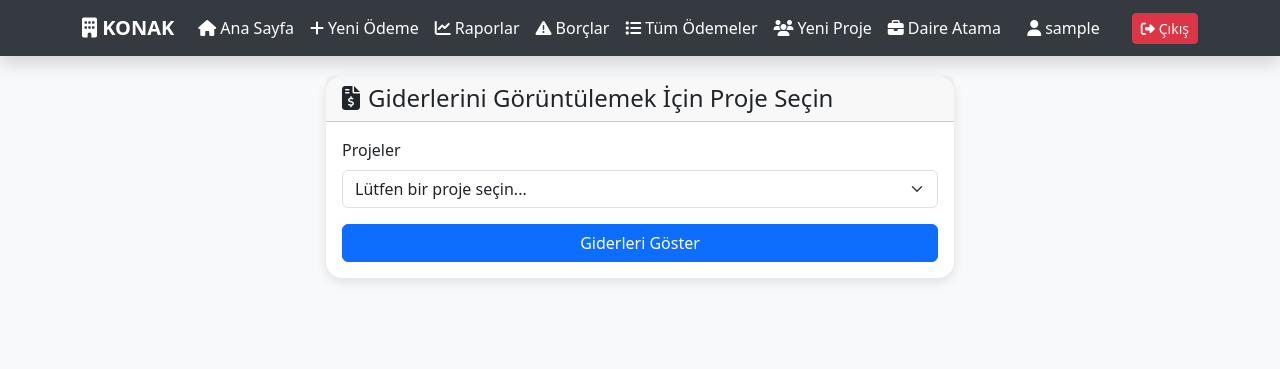
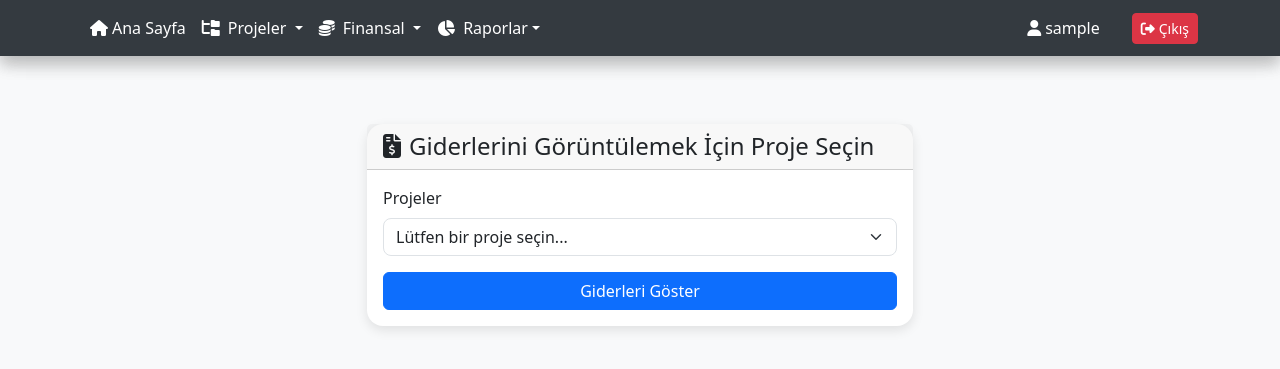
Before and after one commit to hsynay/ExpenseManager, a Flask app: page /expenses/select_project in a window 1280 px wide. Shown: the top 369 px of the page. Run offline with Flask 3, Linux system fonts and the light colour scheme; the visitor is signed in with stand-in values (Sample User, id 1); data that the repository does not hold is empty; some libraries are stand-ins or nearby versions.

Commit message:
V2.0.1- Hatalar düzeltildi.

```diff
--- a/app.py
+++ b/app.py
@@ -15,7 +15,7 @@
 # veri ekleme yapılan tüm sayfalrda silme ve düzenleme butonları eklensin
 #
 # git add .
-#  git commit -m "Giderler sayfası ve ödeme planı düzenlemeleri"
+#  git commit -m "Yeni özellikler eklendi."
 #  git push origin main
 #  git branch
 # --------------------
@@ -51,7 +51,6 @@
 # --------------------
 # ROUTELAR
 # --------------------
-
 @app.route('/login', methods=['GET', 'POST'])
 def login():
     if request.method == 'POST':
@@ -104,8 +103,6 @@
 
 # app.py'deki add_flats fonksiyonunu bununla değiştirin
 
-# app.py dosyanızdaki mevcut add_flats fonksiyonunu bu kodla değiştirin.
-
 @app.route('/project/<int:project_id>/flats', methods=['GET', 'POST'])
 def add_flats(project_id):
     """
@@ -140,7 +137,7 @@
 
             conn.commit()
             flash('Daire listesi başarıyla güncellendi.', 'success')
-            return redirect(url_for('dashboard'))
+            return redirect(url_for('assign_flat_owner'))
 
         except Exception as e:
             conn.rollback()
@@ -179,12 +176,6 @@
 
 # app.py dosyanıza ekleyin
 
-# app.py dosyanızdaki @app.route('/assign_flat_owner', methods=['GET', 'POST']) fonksiyonunu tamamen bu kodla değiştirin
-
-# app.py dosyanızdaki @app.route('/assign_flat_owner', methods=['GET', 'POST']) fonksiyonunu tamamen bu kodla değiştirin
-
-# app.py dosyanıza bu yeni route'u ekleyin.
-
 @app.route('/expenses/select_project', methods=['GET', 'POST'])
 def select_project_for_expenses():
     if 'user_id' not in session:
@@ -208,15 +199,9 @@
                            projects=projects,
                            user_name=session.get('user_name'))
 
-# app.py dosyanıza bu yeni route'u ekleyin.
-
-# app.py'de new_supplier_payment fonksiyonunu SİLİN.
-# Mevcut add_expense fonksiyonunu SİLİP yerine AŞAĞIDAKİ İKİ FONKSİYONU EKLEYİN.
-
-# app.py dosyanızdaki add_expense fonksiyonunun bu olduğundan emin olun.
-
 
 # app.py'deki mevcut new_supplier_payment fonksiyonunu bu kodla değiştirin.
+
 @app.route('/supplier_payment/new', methods=['GET', 'POST'])
 def new_supplier_payment():
     if 'user_id' not in session:
@@ -383,12 +368,6 @@
                            suppliers=suppliers,
                            user_name=session.get('user_name'))
 
-
-# app.py dosyanızdaki pay_expense_installment fonksiyonunu bununla değiştirin.
-
-# app.py dosyanızdaki pay_expense_installment fonksiyonunu bununla değiştirin.
-
-# app.py dosyanızdaki pay_expense_installment fonksiyonunu bununla değiştirin.
 
 # app.py dosyanızdaki pay_expense_installment fonksiyonunu bununla değiştirin.
 
@@ -576,18 +555,6 @@
                            customers=customers,
                            user_name=session.get('user_name'))
 
-
-#app.py dosyanızdaki mevcut debt_status fonksiyonunu bu kodla değiştirin.
-
-# app.py dosyanızdaki mevcut debt_status fonksiyonunu bu kodla değiştirin.
-
-# app.py dosyanızdaki mevcut debt_status fonksiyonunu bu kodla değiştirin.
-
-# app.py dosyanızdaki mevcut debt_status fonksiyonunu bu kodla tamamen değiştirin.
-
-# app.py dosyanızdaki mevcut debt_status fonksiyonunu bu kodla tamamen değiştirin.
-# app.py dosyanızdaki mevcut debt_status fonksiyonunu bu kodla tamamen değiştirin.
-
 # app.py dosyanızdaki mevcut debt_status fonksiyonunu bu kodla tamamen değiştirin.
 
 @app.route('/debts')
@@ -688,11 +655,6 @@
                            user_name=session.get('user_name'))
 
 
-
-
-
-# app.py dosyanıza bu iki yeni route'u ekleyin
-
 # app.py dosyanıza bu iki yeni route'u ekleyin
 
 @app.route('/project/<int:project_id>/edit', methods=['GET', 'POST'])
@@ -839,11 +801,6 @@
     return render_template('customers.html',
                            customers=customers,
                            user_name=session.get('user_name'))
-# app.py dosyanıza bu iki yeni route'u ekleyin
-
-# app.py dosyanızdaki mevcut list_expenses fonksiyonunu bu kodla tamamen değiştirin.
-
-# app.py dosyanızdaki mevcut list_expenses fonksiyonunu bu kodla tamamen değiştirin.
 
 
 # app.py dosyanızdaki list_checks fonksiyonunu bununla değiştirin
@@ -1130,14 +1087,6 @@
                            report_data=report_data,
                            user_name=session.get('user_name'))
 
-
-# app.py dosyanıza bu yeni route'u ekleyin
-
-# app.py dosyanızdaki mevcut list_expenses ve edit_expense fonksiyonlarını silip,
-# aşağıdaki İKİ YENİ fonksiyonu ekleyin.
-# app.py dosyanızdaki mevcut list_expenses fonksiyonunu bu kodla tamamen değiştirin.
-
-# app.py dosyanızdaki mevcut list_expenses fonksiyonunu bu kodla tamamen değiştirin.
 
 # app.py dosyanızdaki mevcut list_expenses fonksiyonunu bu kodla tamamen değiştirin.
 
@@ -1551,88 +1500,6 @@
                            user_name=session.get('user_name'))
 
 
-# app.py'deki debt_status fonksiyonunu bununla değiştirin
-
-# app.py'deki debt_status fonksiyonunu bununla değiştirin
-
-# @app.route('/debts')
-# def debt_status():
-#     if 'user_id' not in session:
-#         return redirect(url_for('login'))
-
-#     conn = get_connection()
-#     cur = conn.cursor()
-
-#     # Sorguya s.paid_amount sütununu ekledik
-#     cur.execute("""
-#         SELECT
-#             p.name AS project_name, c.first_name, c.last_name, f.id as flat_id, f.flat_no, f.floor,
-#             f.total_price AS flat_total_price, s.id AS schedule_id, s.due_date, s.amount, s.is_paid, f.block_name,
-#             s.paid_amount
-#         FROM installment_schedule s
-#         JOIN flats f ON s.flat_id = f.id
-#         JOIN projects p ON f.project_id = p.id
-#         JOIN customers c ON f.owner_id = c.id
-#         WHERE f.project_id IN (SELECT id FROM projects WHERE project_type = 'normal')
-#         ORDER BY p.name, f.block_name, f.floor, f.flat_no, s.due_date
-#     """)
-#     installments_raw = cur.fetchall()
-
-#     cur.execute("SELECT flat_id, COALESCE(SUM(amount), 0) as total_paid FROM payments GROUP BY flat_id")
-#     total_payments_by_flat = dict(cur.fetchall())
-
-#     cur.close()
-#     conn.close()
-
-#     flats_data = []
-#     for key, group in groupby(installments_raw, key=lambda x: x[3]): # flat_id'ye göre grupla
-#         group_list = list(group)
-#         first_item = group_list[0]
-
-#         flat_info = {
-#             'flat_id': key,
-#             'project_name': first_item[0],
-#             'customer_name': f"{first_item[1]} {first_item[2]}",
-#             'flat_details': f"Blok: {first_item[11] or 'N/A'}, Kat: {first_item[5]}, No: {first_item[4]}",
-#             'flat_total_price': first_item[6] or 0,
-#             'total_paid': total_payments_by_flat.get(key, 0),
-#             'installments': []
-#         }
-#         flat_info['remaining_debt'] = flat_info['flat_total_price'] - flat_info['total_paid']
-
-#         today = date.today()
-#         for item in group_list:
-#             due_date, is_paid, total_amount, paid_amount = item[8], item[10], item[9], item[12]
-#             status = ""
-#             css_class = ""
-
-#             if is_paid:
-#                 status = "Ödendi"
-#                 css_class = "table-success"
-#             elif paid_amount > 0:
-#                 status = f"Kısmen Ödendi ({paid_amount} ₺)"
-#                 css_class = "table-warning"
-#             elif due_date < today:
-#                 status = "Gecikmiş"
-#                 css_class = "table-danger"
-#             else:
-#                 status = "Bekleniyor"
-#                 css_class = "table-light"
-
-#             flat_info['installments'].append({
-#                 'due_date': due_date,
-#                 'total_amount': total_amount,
-#                 'paid_amount': paid_amount,
-#                 'remaining_installment_due': total_amount - paid_amount,
-#                 'status': status,
-#                 'css_class': css_class
-#             })
-
-#         flats_data.append(flat_info)
-
-#     return render_template('debts.html', flats_data=flats_data, user_name=session.get('user_name'))
-
-
 # app.py dosyanıza bu yeni route'u ekleyin
 
 # app.py dosyanızdaki print_debt_statement fonksiyonunu bununla değiştirin.
@@ -1747,7 +1614,7 @@
     # --- DÜZENLEME: SQL sorgusuna 'p.payment_method' eklendi ---
     sql = """
         SELECT p.id, pr.name, c.first_name, c.last_name, f.flat_no, f.floor,
-               p.installment, p.amount, p.payment_date, f.block_name, p.payment_method
+               p.installment, p.amount, p.payment_date, f.block_name, p.payment_method, p.description
         FROM payments p
         JOIN flats f ON p.flat_id = f.id
         JOIN customers c ON f.owner_id = c.id
--- a/static/style.css
+++ b/static/style.css
@@ -1,6 +1,6 @@
 body {
     background-color: #f8f9fa;
-    padding-top: 100px; /* Fixed navbar için boşluk */
+    padding-top: 76px; /* Fixed navbar için boşluk */
 }
 
 .card {
--- a/templates/base.html
+++ b/templates/base.html
@@ -7,6 +7,9 @@
     <link href="https://cdn.jsdelivr.net/npm/bootstrap@5.3.3/dist/css/bootstrap.min.css" rel="stylesheet">
     <link rel="stylesheet" href="https://cdnjs.cloudflare.com/ajax/libs/font-awesome/6.5.0/css/all.min.css">
     <link rel="stylesheet" href="{{ url_for('static', filename='style.css') }}">
+    <link rel="stylesheet" href="https://cdn.jsdelivr.net/npm/bootstrap-icons@1.13.1/font/bootstrap-icons.min.css">
+    <link rel="icon" href="{{ url_for('static', filename='favicon.ico') }}" type="image/x-icon">
+
     {% block extra_head %}{% endblock %}
 </head>
 <body>
@@ -39,7 +42,7 @@
                         <li><a class="dropdown-item" href="{{ url_for('list_payments') }}">Tüm Gelirler</a></li>
                         <li><a class="dropdown-item" href="{{ url_for('debt_status') }}">Borç Defteri</a></li>
                         <li><hr class="dropdown-divider"></li>
-                        <!-- <li><a class="dropdown-item" href="{{ url_for('select_project_for_expenses') }}">Proje Giderleri</a></li> -->
+                        <li><a class="dropdown-item" href="{{ url_for('select_project_for_expenses') }}">Proje Giderleri</a></li>
                         <li><a class="dropdown-item" href="{{ url_for('list_checks') }}">Çek Takibi</a></li>
                     </ul>
                 </li>
--- a/templates/checks.html
+++ b/templates/checks.html
@@ -44,12 +44,14 @@
                                         <input type="hidden" name="new_status" value="tahsil_edildi">
                                         <button type="submit" class="btn btn-outline-success">Tahsil Edildi</button>
                                     </form>
+                                    <!--
                                     <form action="{{ url_for('update_check_status') }}" method="POST" class="d-inline ms-1">
                                         <input type="hidden" name="check_id" value="{{ check[0] }}">
                                         <input type="hidden" name="check_type" value="incoming">
                                         <input type="hidden" name="new_status" value="karsiliksiz">
                                         <button type="submit" class="btn btn-outline-danger">Karşılıksız</button>
                                     </form>
+                                    -->
                                 </div>
                                 {% else %}
                                     -
--- a/templates/login.html
+++ b/templates/login.html
@@ -6,6 +6,7 @@
   <title>Giriş Yap</title>
   <link href="https://cdn.jsdelivr.net/npm/bootstrap@5.3.3/dist/css/bootstrap.min.css" rel="stylesheet">
   <link rel="stylesheet" href="https://cdnjs.cloudflare.com/ajax/libs/font-awesome/6.5.0/css/all.min.css">
+  <link rel="icon" href="{{ url_for('static', filename='favicon.ico') }}" type="image/x-icon">
   <style>
     body {
       background: linear-gradient(135deg, #667eea 0%, #764ba2 100%);
--- a/templates/new_payment_plan.html
+++ b/templates/new_payment_plan.html
@@ -6,6 +6,7 @@
     <title>Manuel Ödeme Planı Oluştur</title>
     <link href="https://cdn.jsdelivr.net/npm/bootstrap@5.3.3/dist/css/bootstrap.min.css" rel="stylesheet">
     <link rel="stylesheet" href="https://cdnjs.cloudflare.com/ajax/libs/font-awesome/6.5.0/css/all.min.css">
+    <link rel="icon" href="{{ url_for('static', filename='favicon.ico') }}" type="image/x-icon">
     <style>
         body { padding-top: 76px; }
         .card { border: none; border-radius: 1rem; box-shadow: 0 4px 12px rgba(0, 0, 0, 0.1); transition: transform 0.2s ease-in-out; }
--- a/templates/payments.html
+++ b/templates/payments.html
@@ -75,6 +75,8 @@
                         </th>
                         <th><i class="fa-solid fa-door-open me-1"></i>Daire</th>
                         <th><i class="fa-solid fa-credit-card me-1"></i>Ödeme Yöntemi</th>
+                        <th><i class="fa-solid fa-credit-card me-1"></i>Açıklama</th>
+
                         <th class="text-end sortable">
                             <a href="{{ url_for('list_payments', sort_by='tutar', order='asc' if sort_by != 'tutar' or order == 'desc' else 'desc', project=selected_project, customer_id=selected_customer_id, start_date=start_date, end_date=end_date) }}">
                                 <i class="fa-solid fa-money-bill-wave me-1"></i>Ücret (₺) {% if sort_by == 'tutar' %}<i class="fa-solid fa-sort-{{ 'up' if order == 'asc' else 'down' }}"></i>{% endif %}
@@ -103,6 +105,7 @@
                                 <span class="badge bg-success"><i class="fa-solid fa-money-bill me-1"></i> Nakit</span>
                             {% endif %}
                         </td>
+                        <td>{{ p[11] or 'N/A' }}</td>
                         <td class="text-end"><strong class="text-success">{{ "%.2f"|format(p[7]) }} ₺</strong></td>
                         <td class="text-end">
                             <i class="fa-solid fa-calendar-day me-1 text-muted"></i>
--- a/templates/print_statement.html
+++ b/templates/print_statement.html
@@ -6,6 +6,7 @@
     <title>Borç Döküm Raporu - {{ data.customer_name }}</title>
     <link href="https://cdn.jsdelivr.net/npm/bootstrap@5.3.3/dist/css/bootstrap.min.css" rel="stylesheet">
     <link rel="stylesheet" href="https://cdnjs.cloudflare.com/ajax/libs/font-awesome/6.5.0/css/all.min.css">
+    <link rel="icon" href="{{ url_for('static', filename='favicon.ico') }}" type="image/x-icon">
     <style>
         body { background-color: #e9ecef; }
         .page { width: 21cm; min-height: 29.7cm; padding: 2cm; margin: 1cm auto; border: 1px #D3D3D3 solid; border-radius: 5px; background: white; box-shadow: 0 0 5px rgba(0, 0, 0, 0.1); }
@@ -23,7 +24,7 @@
     <div class="page">
         <header class="company-header">
             <div>
-                <h1 class="h3 fw-bold"><i class="fa-solid fa-building"></i> KONAK İNŞAAT</h1>
+                <h1 class="h3 fw-bold"><img src="{{ url_for('static', filename='llljh.png') }}" alt="" width="45px"></i> KONAK İNŞAAT</h1>
                 <p class="text-muted mb-0">Proje Yönetim Sistemi</p>
             </div>
             <div class="text-end">
@@ -92,7 +93,7 @@
         </section>
 
         <footer class="text-center text-muted mt-5">
-            <p><small>Bu belge, KONAK İnşaat Proje Yönetim Sistemi tarafından otomatik olarak oluşturulmuştur.</small></p>
+            <p><small>Bu belge, Konak İnşaat Proje Yönetim Sistemi tarafından otomatik olarak bilgilendirme amacıyla oluşturulmuştur.</small></p>
         </footer>
     </div>
 
--- a/templates/select_project_expenses.html
+++ b/templates/select_project_expenses.html
@@ -1,47 +1,61 @@
-<!DOCTYPE html>
-<html lang="tr">
-<head>
-    <meta charset="UTF-8">
-    <meta name="viewport" content="width=device-width,initial-scale=1">
-    <title>Giderleri Yönet</title>
-    <link href="https://cdn.jsdelivr.net/npm/bootstrap@5.3.3/dist/css/bootstrap.min.css" rel="stylesheet">
-    <link rel="stylesheet" href="https://cdnjs.cloudflare.com/ajax/libs/font-awesome/6.5.0/css/all.min.css">
-    <style>
-        body { background-color: #f8f9fa; padding-top: 76px; }
-        .card { border: none; border-radius: 1rem; box-shadow: 0 4px 12px rgba(0, 0, 0, 0.1); transition: transform 0.2s ease-in-out; }
-        .card:hover { transform: translateY(-5px); }
-        .navbar { background-color: #343a40 !important; }
-        .navbar .nav-link, .navbar-brand, .navbar span { color: white !important; }
-        .navbar .btn-danger { margin-left: 1rem; }
-    </style>
-    {% block extra_head %}
-    <script src="https://cdn.jsdelivr.net/npm/chart.js"></script>
-    {% endblock %}
-</head>
-<body>
+
+{% extends "base.html" %}
+
+{% block title %}Giderleri Yönet{% endblock %}
+
+{% block content %}
 
 <nav class="navbar navbar-expand-lg navbar-dark fixed-top shadow">
     <div class="container">
-            <a class="navbar-brand fw-bold" href="{{ url_for('dashboard') }}"><i class="fa-solid fa-building"></i> KONAK</a>
         <button class="navbar-toggler" type="button" data-bs-toggle="collapse" data-bs-target="#navbarNav"><span class="navbar-toggler-icon"></span></button>
         <div class="collapse navbar-collapse" id="navbarNav">
             <ul class="navbar-nav me-auto">
-                    <li class="nav-item"><a class="nav-link active" href="{{ url_for('dashboard') }}"><i class="fa-solid fa-home me-1"></i>Ana Sayfa</a></li>
-                    <li class="nav-item"><a class="nav-link" href="{{ url_for('new_payment') }}"><i class="fa-solid fa-plus me-1"></i>Yeni Ödeme</a></li>
-                    <li class="nav-item"><a class="nav-link" href="{{ url_for('reports') }}"><i class="fa-solid fa-chart-line me-1"></i>Raporlar</a></li>
-                    <li class="nav-item"><a class="nav-link" href="{{ url_for('debt_status') }}"><i class="fa-solid fa-exclamation-triangle me-1"></i>Borçlar</a></li>
-                    <li class="nav-item"><a class="nav-link" href="{{ url_for('list_payments') }}"><i class="fa-solid fa-list me-1"></i>Tüm Ödemeler</a></li>
-                    <li class="nav-item"><a class="nav-link" href="{{ url_for('new_project') }}"><i class="fa-solid fa-users me-1"></i>Yeni Proje</a></li>
-                    <li class="nav-item"><a class="nav-link" href="{{ url_for('assign_flat_owner') }}"><i class="fa-solid fa-briefcase me-1"></i>Daire Atama</a></li>
+                <li class="nav-item">
+                    <a class="nav-link {% if request.endpoint == 'dashboard' %}active{% endif %}" href="{{ url_for('dashboard') }}"><i class="fa-solid fa-home me-1"></i>Ana Sayfa</a>
+                </li>
+
+                <li class="nav-item dropdown">
+                    <a class="nav-link dropdown-toggle {% if request.endpoint in ['new_project', 'assign_flat_owner'] %}active{% endif %}" href="#" id="projectDropdown" role="button" data-bs-toggle="dropdown" aria-expanded="false">
+                        <i class="fa-solid fa-folder-tree me-1"></i> Projeler
+                    </a>
+                    <ul class="dropdown-menu" aria-labelledby="projectDropdown">
+                        <li><a class="dropdown-item" href="{{ url_for('new_project') }}">Yeni Proje Ekle</a></li>
+                        <li><a class="dropdown-item" href="{{ url_for('assign_flat_owner') }}">Daire Sahibi Ata</a></li>
+                    </ul>
+                </li>
+
+                <li class="nav-item dropdown">
+                    <a class="nav-link dropdown-toggle {% if request.endpoint in ['new_payment', 'list_payments', 'debt_status', 'select_project_for_expenses'] %}active{% endif %}" href="#" id="financialDropdown" role="button" data-bs-toggle="dropdown" aria-expanded="false">
+                        <i class="fa-solid fa-coins me-1"></i> Finansal
+                    </a>
+                    <ul class="dropdown-menu" aria-labelledby="financialDropdown">
+                        <li><a class="dropdown-item" href="{{ url_for('new_payment') }}">Yeni Gelir Kaydet</a></li>
+                        <li><a class="dropdown-item" href="{{ url_for('list_payments') }}">Tüm Gelirler</a></li>
+                        <li><a class="dropdown-item" href="{{ url_for('debt_status') }}">Borç Defteri</a></li>
+                        <li><hr class="dropdown-divider"></li>
+                        <li><a class="dropdown-item" href="{{ url_for('select_project_for_expenses') }}">Proje Giderleri</a></li>
+                        <li><a class="dropdown-item" href="{{ url_for('list_checks') }}">Çek Takibi</a></li>
+                    </ul>
+                </li>
+
+                <li class="nav-item dropdown">
+                    <a class="nav-link dropdown-toggle {% if request.endpoint in ['reports', 'select_project_for_coop_report'] %}active{% endif %}" href="#" id="reportsDropdown" role="button" data-bs-toggle="dropdown" aria-expanded="false"><i class="fa-solid fa-chart-pie me-1"></i> Raporlar</a>
+                    <ul class="dropdown-menu" aria-labelledby="reportsDropdown">
+                        <li><a class="dropdown-item" href="{{ url_for('reports') }}">Proje Raporları</a></li>
+                        <li><a class="dropdown-item" href="{{ url_for('select_project_for_coop_report') }}">Kooperatif Aylık Raporu</a></li>
+                        </ul>
+                </li>
+
             </ul>
             <div class="d-flex align-items-center">
-                    <span class="me-3 text-white"><i class="fa-solid fa-user me-1"></i>{{ user_name }}</span>
+                {% if session.user_name %}
+                <span class="me-3 text-white"><i class="fa-solid fa-user me-1"></i>{{ session.user_name }}</span>
                 <a href="{{ url_for('logout') }}" class="btn btn-danger btn-sm"><i class="fa-solid fa-sign-out-alt me-1"></i>Çıkış</a>
+                {% endif %}
             </div>
         </div>
     </div>
 </nav>
-
 
         <div class="row justify-content-center">
             <div class="col-lg-6">
@@ -66,5 +80,6 @@
                 </div>
             </div>
         </div>
-</body>
-</html>
+
+
+{% endblock %}
```
Also changed, not shown: templates/dashboard.html (+4 -3 lines), templates/debts.html (+9 -13 lines), templates/manage_payment_plan.html (+7 -0 lines), templates/project_flats.html (+4 -3 lines), static/favicon.ico (added). Lines whose indentation alone changed are shown as unchanged.
